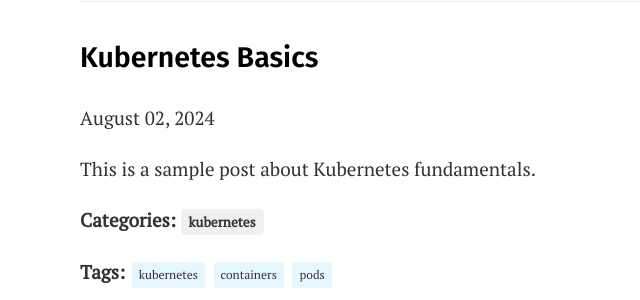
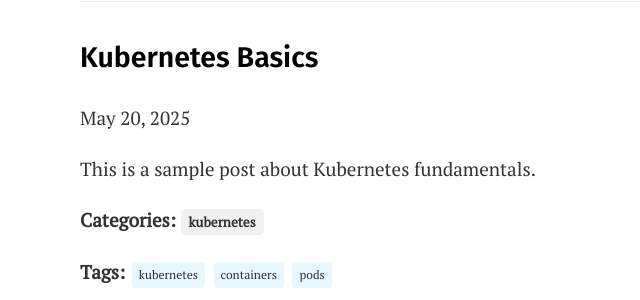
Before and after one commit to srideviblogs/srideviblogs.github.io, a Jekyll site: the page built from _posts/2025-05-28-kubernetes-basics.md, in a window 1280 px wide. Shown: the part 135-435 px from the top of the page, without its empty margins (210-850 px from the left). Built offline with Jekyll 4.4.1, drawn with Linux system fonts in a browser that asks for light colours.

Commit message:
Update 2025-05-28-kubernetes-basics.md

```diff
--- a/_posts/2025-05-28-kubernetes-basics.md
+++ b/_posts/2025-05-28-kubernetes-basics.md
@@ -1,7 +1,7 @@
 ---
 layout: post
 title: "Kubernetes Basics"
-date: 2024-08-02 10:00:00 +0000
+date: 2025-05-20 10:00:00 +0000
 categories: kubernetes
 tags: [kubernetes, containers, pods]
 ---
```
